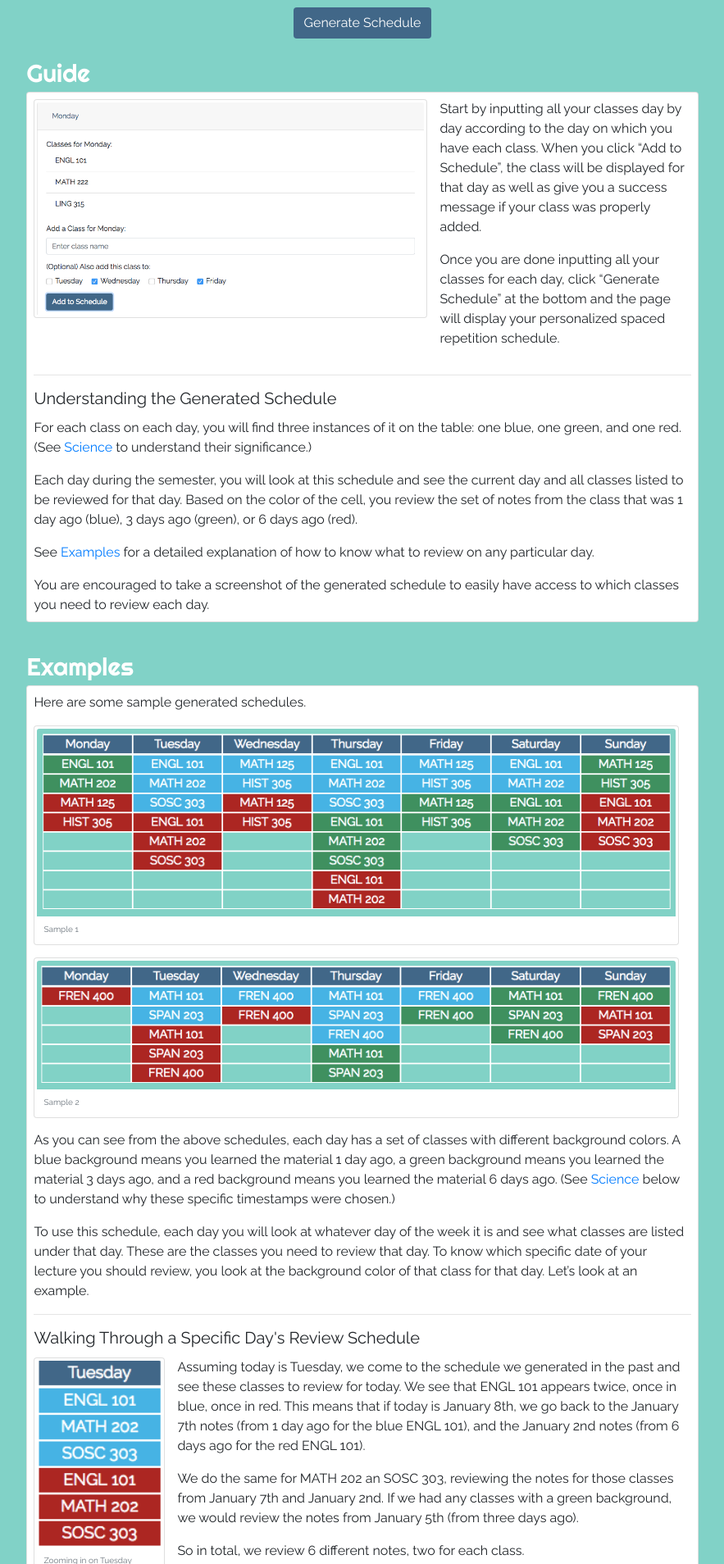
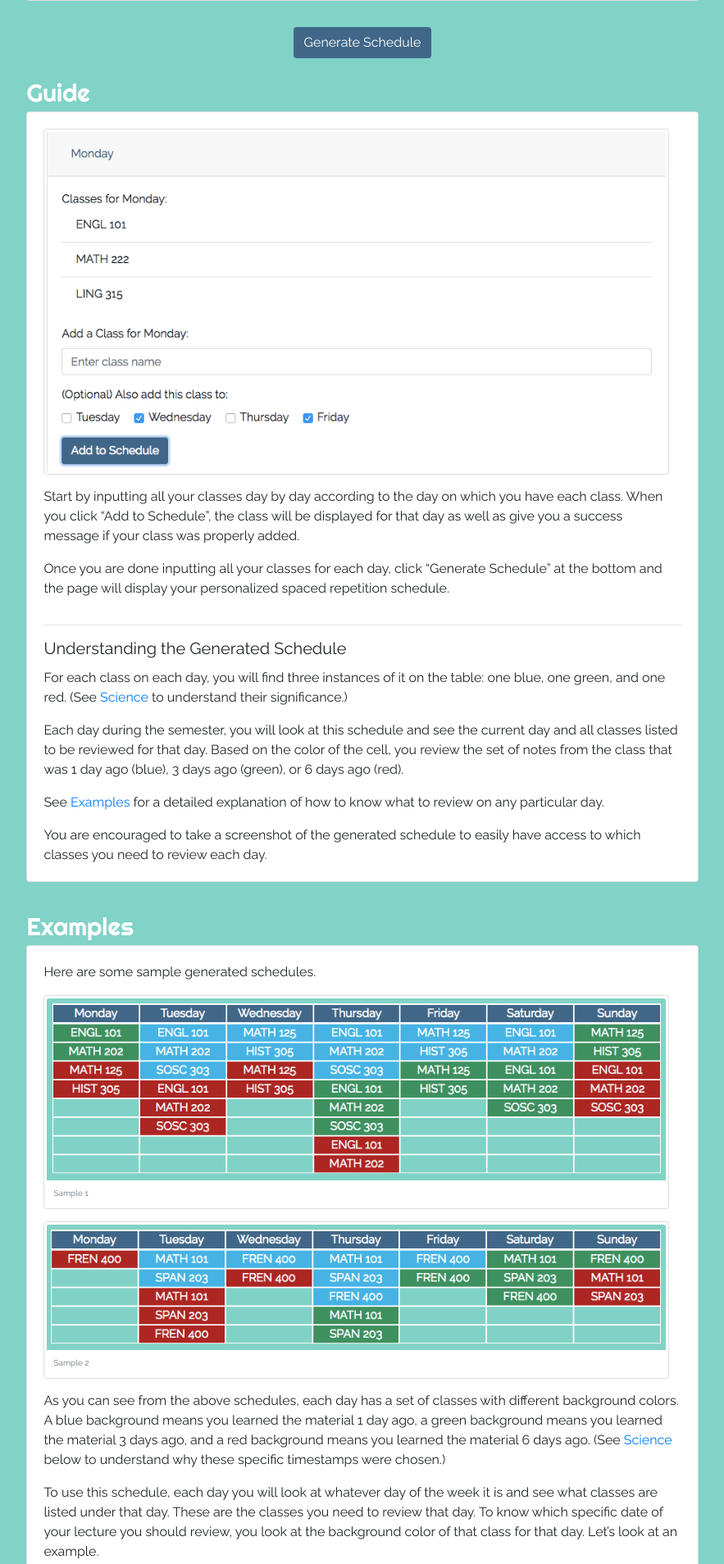
Before and after one commit to JChirolHill/SpacedRepetitionSchedule, a PHP site: page / in a window 1280 px wide. Shown: the part 849-2757 px from the top of the page at 82% size, without its empty margins (198-1081 px from the left). Run offline with PHP 8.4, Linux system fonts and the light colour scheme.

Commit message:
css fix for padding and cards

```diff
--- a/index.html
+++ b/index.html
@@ -53,7 +53,7 @@
         <div class="header">Guide</div>
         <div class="card">
           <div class="card-body">
-            <div class="card embeddedImg" style="width: 30rem; float: left;">
+            <div class="card embeddedImg" style="float: left;">
               <img src="Guide_AddClass.png" class="card-img-top" alt="Adding a Class">
             </div>
             <p class="card-text">Start by inputting all your classes day by day according to the day on which you have each class.  When you click “Add to Schedule”, the class will be displayed for that day as well as give you a success message if your class was properly added.</p>
@@ -75,14 +75,14 @@
             <p class="card-text">Here are some sample generated schedules.</p>
             <div class="card embeddedImg" style="float: left;">
               <img src="Sample1.png" class="card-img-top" alt="Sample 1">
-              <div class="card-body">
+              <div class="card-body sectionCard">
                 <p class="card-text text-muted" style="font-size: 10px;">Sample 1</p>
               </div>
             </div>
             <div class="clear"></div>
             <div class="card embeddedImg" style="float: left;">
               <img src="Sample2.png" class="card-img-top" alt="Sample 2">
-              <div class="card-body">
+              <div class="card-body sectionCard">
                 <p class="card-text text-muted" style="font-size: 10px;">Sample 2</p>
               </div>
             </div>
@@ -93,7 +93,7 @@
             <h5 class="card-title">Walking Through a Specific Day's Review Schedule</h5>
             <div class="card embeddedImg" style="width: 10rem; float: left;">
               <img src="TuesdaySample.png" class="card-img-top" alt="Tuesday Sample">
-              <div class="card-body">
+              <div class="card-body sectionCard">
                 <p class="card-text text-muted" style="font-size: 10px;">Zooming in on Tuesday</p>
               </div>
             </div>
@@ -111,7 +111,7 @@
           <div class="card-body">
             <div class="card embeddedImg" style="width: 18rem; float: left;">
               <img src="ForgettingCurve.jpg" class="card-img-top" alt="Forgetting Curve with Spaced Repetition">
-              <div class="card-body">
+              <div class="card-body sectionCard">
                 <p class="card-text text-muted" style="font-size: 10px;">Image curtesy of www.cqeacademy.com</p>
               </div>
             </div>
--- a/styles.css
+++ b/styles.css
@@ -79,7 +79,7 @@ body {
   margin: 20px;
 }
 
-.card-body {
+.sectionCard {
   padding: 0.5rem;
 }
 
```
